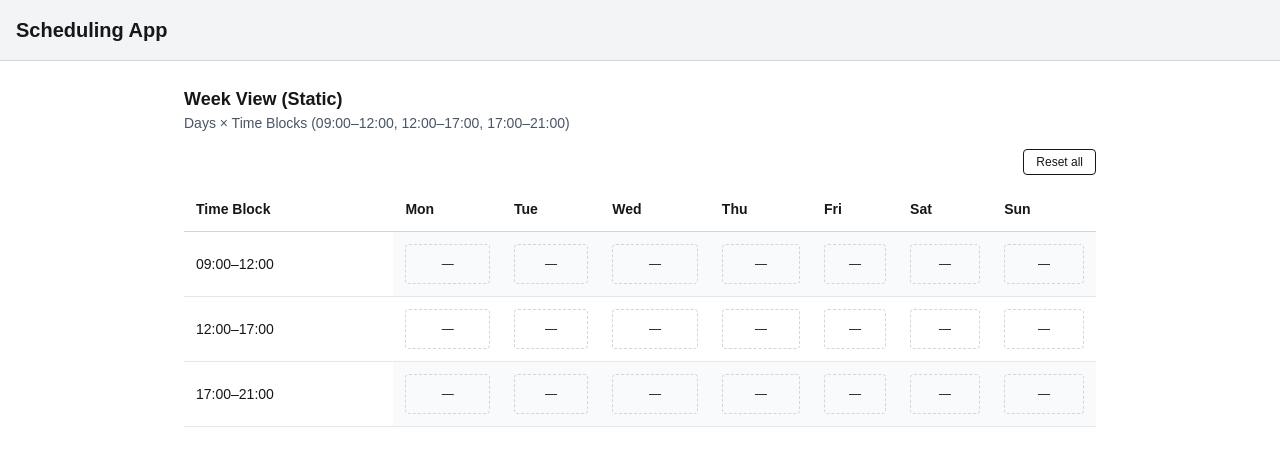
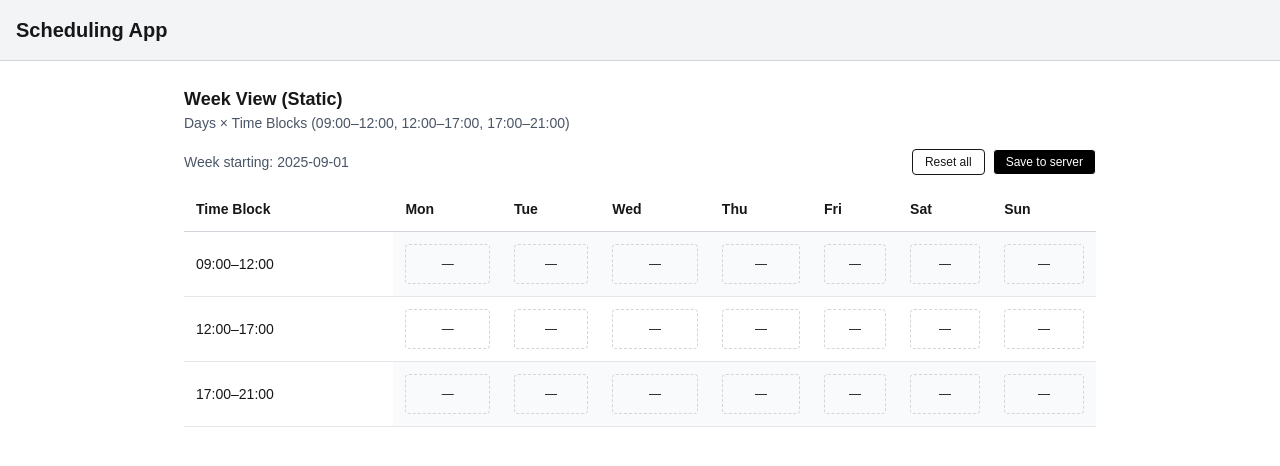
Before and after one commit to ty-ackerman/scheduling-app, a Next.js app: page /week in a window 1280 px wide. Shown: the top 466 px of the page. Built offline with nearby package versions, Linux system fonts and the light colour scheme.

Commit message:
feat(week): add Save-to-API button with status while keeping localStorage persistence

```diff
--- a/src/components/WeekGrid.tsx
+++ b/src/components/WeekGrid.tsx
@@ -1,7 +1,7 @@
 'use client';
 // WeekGrid.tsx
 // Interactive 7 × 3 grid (days × time blocks) for Phase 1 demo.
-// Persists availability to localStorage so it survives refreshes.
+// Persists availability to localStorage and can POST to /api/availability.
 
 import { useEffect, useState } from "react";
 import {
@@ -18,6 +18,8 @@ type AvailabilityState = Record<
   // index by day 0..6 (Mon..Sun) -> boolean
   boolean[]
 >;
+
+type SaveStatus = 'idle' | 'saving' | 'saved' | 'error';
 
 // ---- Constants ----
 
@@ -54,10 +56,25 @@ function loadFromStorage(): AvailabilityState {
   }
 }
 
+function mondayOfCurrentWeekISO(): string {
+  // Get Monday of current week (Mon=0..Sun=6 here for ISO-like labeling)
+  const now = new Date();
+  const day = (now.getDay() + 6) % 7; // convert Sun(0) to 6, Mon(1) to 0 ...
+  const monday = new Date(now);
+  monday.setDate(now.getDate() - day);
+  monday.setHours(0, 0, 0, 0);
+  const yyyy = monday.getFullYear();
+  const mm = String(monday.getMonth() + 1).padStart(2, '0');
+  const dd = String(monday.getDate()).padStart(2, '0');
+  return `${yyyy}-${mm}-${dd}`;
+}
+
 // ---- Component ----
 
 export default function WeekGrid() {
   const [state, setState] = useState<AvailabilityState>(createEmptyState());
+  const [saveStatus, setSaveStatus] = useState<SaveStatus>('idle');
+  const [errorMsg, setErrorMsg] = useState<string | null>(null);
 
   // On mount, hydrate from localStorage
   useEffect(() => {
@@ -87,9 +104,36 @@ export default function WeekGrid() {
 
   const resetAll = () => setState(createEmptyState());
 
+  const saveToServer = async () => {
+    setSaveStatus('saving');
+    setErrorMsg(null);
+    try {
+      const res = await fetch('/api/availability', {
+        method: 'POST',
+        headers: { 'Content-Type': 'application/json' },
+        body: JSON.stringify({
+          week: mondayOfCurrentWeekISO(),
+          availability: state,
+        }),
+      });
+      if (!res.ok) throw new Error(`HTTP ${res.status}`);
+      await res.json();
+      setSaveStatus('saved');
+      // Reset "saved" badge after a short delay
+      setTimeout(() => setSaveStatus('idle'), 1500);
+    } catch (e: unknown) {
+      setSaveStatus('error');
+      setErrorMsg(e instanceof Error ? e.message : 'Unknown error');
+    }
+  };
+
   return (
     <div className="overflow-x-auto">
-      <div className="mb-3 flex items-center justify-end gap-2">
+      <div className="mb-3 flex items-center justify-between gap-2">
+        <div className="text-sm text-gray-600">
+          Week starting: <span className="font-medium">{mondayOfCurrentWeekISO()}</span>
+        </div>
+        <div className="flex items-center gap-2">
           <button
             type="button"
             className="rounded border px-3 py-1 text-xs hover:bg-gray-50"
@@ -97,7 +141,23 @@ export default function WeekGrid() {
           >
             Reset all
           </button>
+          <button
+            type="button"
+            onClick={saveToServer}
+            disabled={saveStatus === 'saving'}
+            className="rounded border px-3 py-1 text-xs bg-black text-white disabled:opacity-60"
+          >
+            {saveStatus === 'saving' ? 'Saving…' : 'Save to server'}
+          </button>
+          {saveStatus === 'saved' && (
+            <span className="text-xs text-green-700">Saved!</span>
+          )}
+          {saveStatus === 'error' && (
+            <span className="text-xs text-red-700">Error: {errorMsg}</span>
+          )}
         </div>
+      </div>
+
       <table className="min-w-full border-collapse text-sm">
         <thead>
           <tr>
```
Lines whose indentation alone changed are shown as unchanged.
